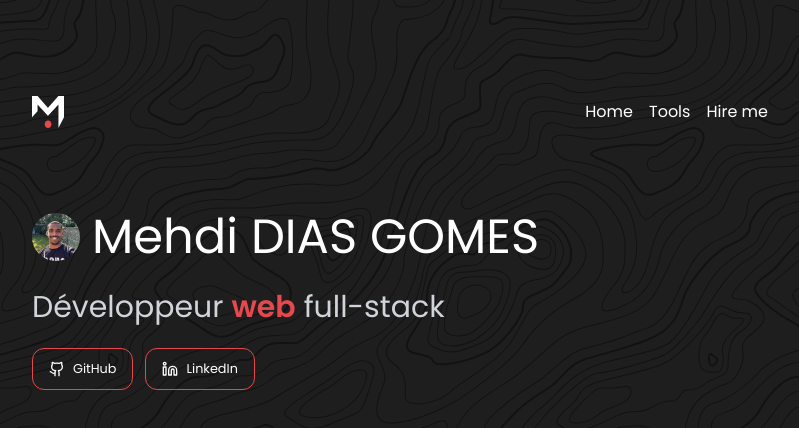
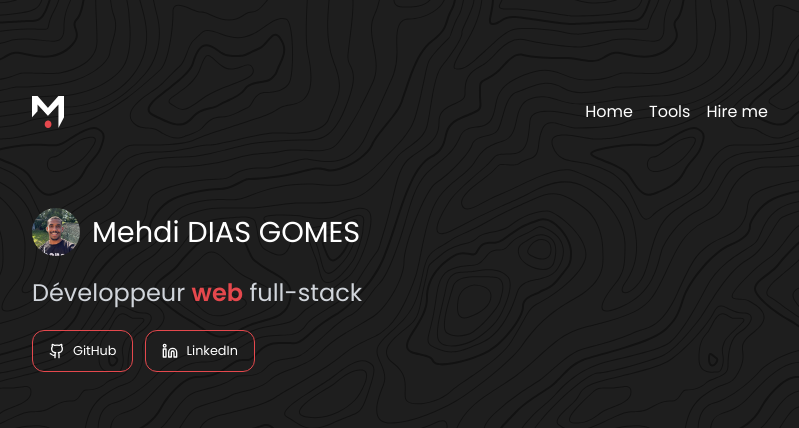
Before and after one commit to MehdiDiasGomes/My-portfolio, a Vue app: page / in a window 1280 px wide. Shown: the top 428 px of the page, without its empty margins (240-1039 px from the left). Built offline with nearby package versions, Linux system fonts and the light colour scheme.

Commit message:
♻️ Refactor(app): edit size of text tailwind.config

```diff
--- a/tailwind.config.js
+++ b/tailwind.config.js
@@ -10,13 +10,13 @@ module.exports = {
         poppins: ['Poppins', 'sans-serif'],
       },
       fontSize: {
-        h1: ['3rem', { lineHeight: '1.2' }],
-        h2: ['2.25rem', { lineHeight: '1.3' }],
-        h3: ['1.875rem', { lineHeight: '1.4' }],
-        h4: ['1.5rem', { lineHeight: '1.5' }],
-        h5: ['1.25rem', { lineHeight: '1.6' }],
-        h6: ['1rem', { lineHeight: '1.7' }],
-      },
+        h1: ['1.8rem', { lineHeight: '1.2' }],
+        h2: ['1.75rem', { lineHeight: '1.3' }],
+        h3: ['1.5rem', { lineHeight: '1.4' }],
+        h4: ['1.25rem', { lineHeight: '1.5' }],
+        h5: ['1rem', { lineHeight: '1.6' }],
+        h6: ['0.75rem', { lineHeight: '1.7' }],
+      }
     },
   },
   plugins: [],
```
